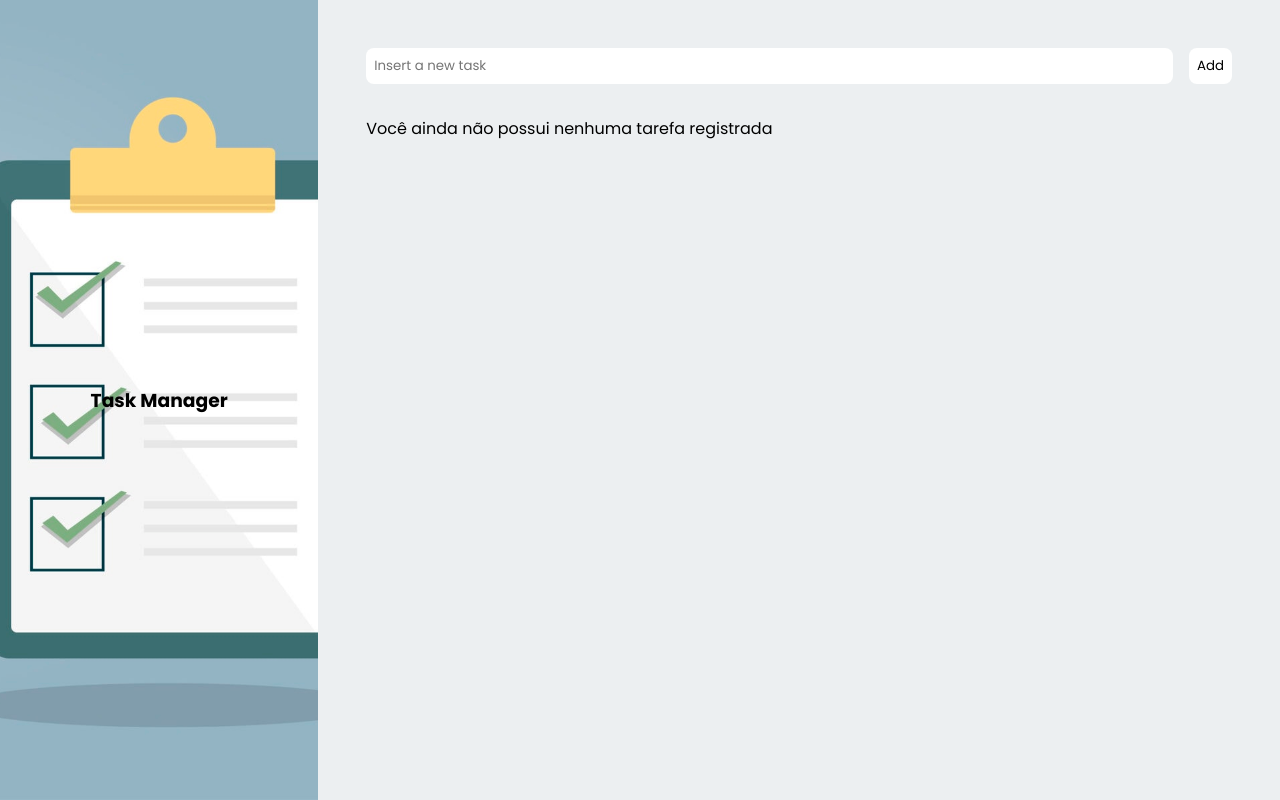
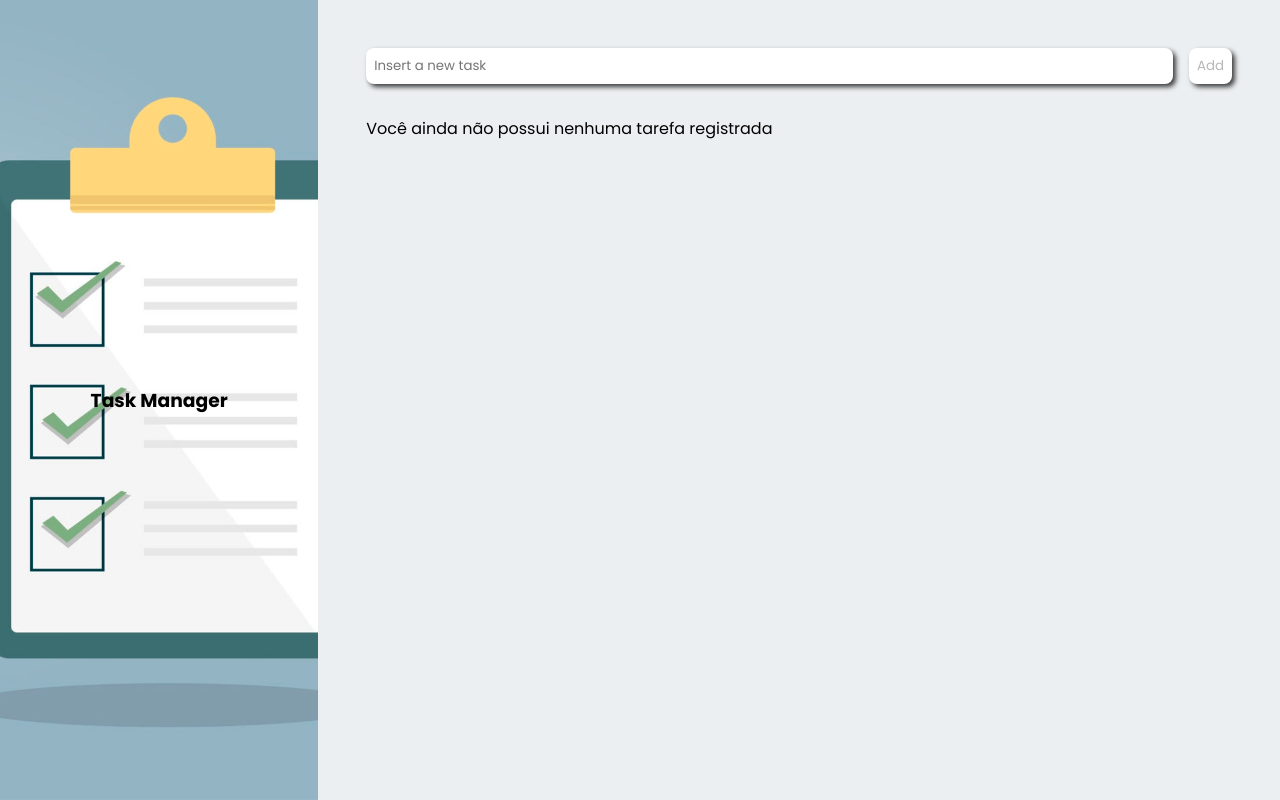
Before and after one commit to meiraa13/vue_todolist, a Vue app: page / in a window 1280 px wide. Built offline with nearby package versions, Linux system fonts and the light colour scheme.

Commit message:
fix:sidebar height and form validation for empty entries

```diff
--- a/src/App.vue
+++ b/src/App.vue
@@ -43,6 +43,9 @@ button {
   background-color: white;
   border: none;
   border-radius: 0.5rem;
+  box-shadow: 3px 3px 5px 0px rgba(0,0,0,0.75);
+  -webkit-box-shadow: 3px 3px 5px 0px rgba(0,0,0,0.75);
+  -moz-box-shadow: 3px 3px 5px 0px rgba(0,0,0,0.75);
 }
 
 button:hover{
--- a/src/components/InputBar.vue
+++ b/src/components/InputBar.vue
@@ -22,7 +22,7 @@ export default defineComponent({
 <template>
   <form @submit.prevent="addTask(formData)">
     <input  v-model="formData.task" placeholder="Insert a new task" />
-    <button type="submit">Add</button>
+    <button :disabled="formData.task.length == 0" type="submit">Add</button>
   </form>
 
 
@@ -42,6 +42,9 @@ input {
   padding: 0.5rem;
   border-radius: 0.5rem;
   width: 100%;
+  box-shadow: 3px 3px 5px 0px rgba(0,0,0,0.75);
+  -webkit-box-shadow: 3px 3px 5px 0px rgba(0,0,0,0.75);
+  -moz-box-shadow: 3px 3px 5px 0px rgba(0,0,0,0.75);
 }
 
 button {
--- a/src/components/Sidebar.vue
+++ b/src/components/Sidebar.vue
@@ -24,10 +24,14 @@ export default defineComponent({
     display: flex;
     flex-direction: column;
     gap: 1rem;
+    height: 15rem;
     background-image: url('/todo-img.jpg');
     background-position: center;
     background-size: cover;
     padding: 1rem;
+    box-shadow: 3px 3px 5px 0px rgba(0,0,0,0.75);
+    -webkit-box-shadow: 3px 3px 5px 0px rgba(0,0,0,0.75);
+    -moz-box-shadow: 3px 3px 5px 0px rgba(0,0,0,0.75);
 
 }
 
@@ -43,6 +47,7 @@ h3 {
         background-image: url('/todo-img.jpg');
         background-position: center;
         width: 400px;
+        height: unset;
         background-size: cover;
         display: flex;
         flex-direction: column;
--- a/src/components/TasksList.vue
+++ b/src/components/TasksList.vue
@@ -23,7 +23,7 @@ export default defineComponent({
                 <h4>Completed Tasks</h4>
                 <ul class="completed">
                     <li v-for="(task, index) in completedTasks" :key="index">
-                        <p class="completed">{{ task.task }}</p>
+                        <p class="b-bottom">{{ task.task }}</p>
                     </li>
                 </ul>
                 <button v-show="completedTasks.length>0" @click="deleteList" >Clear tasks</button>
@@ -32,7 +32,7 @@ export default defineComponent({
                 <h4>Uncompleted Tasks</h4>
                 <ul >
                     <li v-for="(task, index) in uncompletedTasks" :key="index">
-                        <p>{{ task.task }}</p>
+                        <p class="b-bottom" >{{ task.task }}</p>
                     </li>
                 </ul>
             </div>
@@ -48,6 +48,9 @@ export default defineComponent({
 
 }
 
+.b-bottom{
+    border-bottom: 1px solid;
+}
 
 .div-tasks{
     display: flex;
@@ -63,8 +66,8 @@ export default defineComponent({
 }
 
 ul{
-    border: 2px solid cadetblue;
-    background-color: #FFFDE7;
+    border: 3px solid #E53935;
+    background-color: white;
     padding: 1rem;
     border-radius: 0.5rem;
     height: 200px;
@@ -73,6 +76,9 @@ ul{
     flex-direction: column;
     gap: 1rem;
     width: 100%;
+    box-shadow: 3px 3px 5px 0px rgba(0,0,0,0.75);
+    -webkit-box-shadow: 3px 3px 5px 0px rgba(0,0,0,0.75);
+    -moz-box-shadow: 3px 3px 5px 0px rgba(0,0,0,0.75);
 
 
 }
@@ -94,7 +100,8 @@ button {
 
 .completed {
     text-decoration: line-through;
-    background-color: #E8F5E9;
+    background-color: white;
+    border: 3px solid #43A047;
 }
 
 
--- a/src/components/UncompletedTasks.vue
+++ b/src/components/UncompletedTasks.vue
@@ -30,6 +30,9 @@ ul {
     background-color: white;
     border: 3px solid cadetblue;
     padding: 1rem;
+    height: 10rem;
+    max-height: 10rem;
+    overflow: auto;
     border-radius: 0.5rem;
     opacity: 0.9;
 }
```
